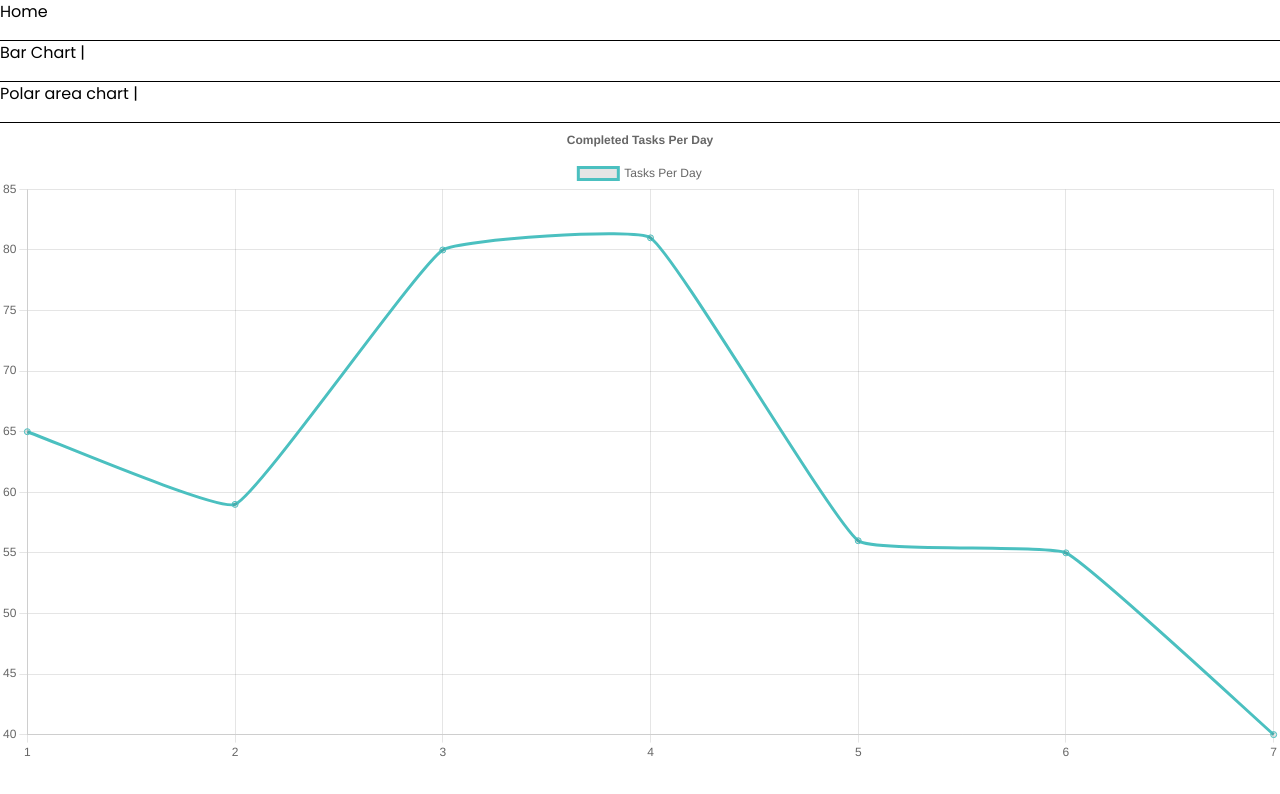
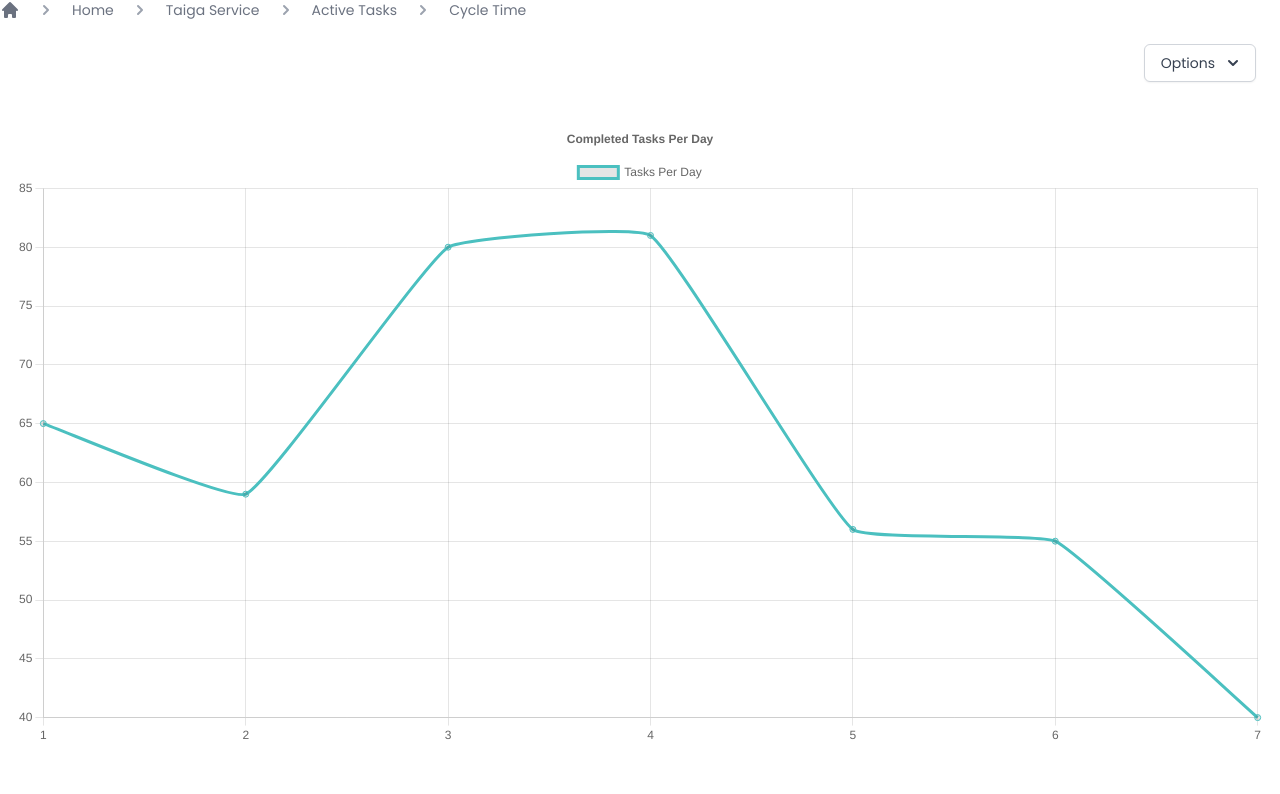
Before and after one commit to SER-516-Project-BullPen-Group-B/Team5_front_end, a React (Create React App) app: page /tasks-per-day in a window 1280 px wide. Shown: the top 794 px of the page. Built offline with nearby package versions, Linux system fonts and the light colour scheme.

Commit message:
ActiveTime Component: Code refactor and removed unused code block

```diff
--- a/src/pages/ChartApp.tsx
+++ /dev/null
@@ -1,58 +0,0 @@
-import {
-  Chart as ChartJS,
-  CategoryScale,
-  LinearScale,
-  BarElement,
-  Title,
-  Tooltip,
-  Legend,
-}
-from 'chart.js';
-import { Bar } from 'react-chartjs-2';
-
-ChartJS.register(
-  CategoryScale,
-  LinearScale,
-  BarElement,
-  Title,
-  Tooltip,
-  Legend
-);
-
-export const options = {
-  responsive: true,
-  plugins: {
-    legend: {
-      position: 'top' as const,
-    },
-    title: {
-      display: true,
-      text: 'Cycle Time per User Story',
-    },
-  },
-  scales: {
-    x: {
-      stacked: true,
-    },
-    y: {
-      stacked: true,
-    },
-  },
-};
-
-const labels = ['US_1', 'US_2', 'US_3', 'US_4', 'US_5', 'US_6', 'US_7'];
-
-export const data = {
-  labels,
-  datasets: [
-    {
-      label: 'Dataset 1',
-      data: [56,34,23,18,89,38,56],
-      backgroundColor: 'rgba(255, 99, 132, 0.5)',
-    },
-  ],
-};
-
-export default function App() {
-  return <Bar options={options} data={data} />;
-}
--- /dev/null
+++ b/src/pages/CycleTime.tsx
@@ -0,0 +1,22 @@
+import Nav from "../components/NavBar";
+import BarChart from "./BarChart";
+import DropDown from "../components/DropDown";
+
+function CycleTime() {
+  return (
+    <div>
+      <Nav />
+      <div className="flex justify-end ...">
+        <div className="m-6">
+          {" "}
+          <DropDown />
+        </div>
+      </div>
+      <div className="m-4">
+        <BarChart />
+      </div>
+    </div>
+  );
+}
+
+export default CycleTime;
--- a/src/pages/NoOfTasksPerDay.tsx
+++ b/src/pages/NoOfTasksPerDay.tsx
@@ -4,29 +4,23 @@ import {
   Tooltip,
   Legend,
   PointElement,
-  LineElement
-}
-from 'chart.js';
-import { Line } from 'react-chartjs-2';
-import { Link } from "react-router-dom";
+  LineElement,
+} from "chart.js";
+import Nav from "../components/NavBar";
+import { Line } from "react-chartjs-2";
+import DropDown from "../components/DropDown";
 
-ChartJS.register(
-  Title,
-  Tooltip,
-  Legend,
-  PointElement,
-  LineElement
-);
+ChartJS.register(Title, Tooltip, Legend, PointElement, LineElement);
 
 export const options = {
   responsive: true,
   plugins: {
     legend: {
-      position: 'top' as const,
+      position: "top" as const,
     },
     title: {
       display: true,
-      text: 'Completed Tasks Per Day',
+      text: "Completed Tasks Per Day",
     },
   },
   scales: {
@@ -39,47 +33,34 @@ export const options = {
   },
 };
 
-const labels = ['1', '2', '3', '4', '5', '6', '7'];
+const labels = ["1", "2", "3", "4", "5", "6", "7"];
 
 export const data = {
   labels: labels,
-  datasets: [{
-    label: 'Tasks Per Day',
-    data: [65, 59, 80, 81, 56, 55, 40],
-    fill: false,
-    borderColor: 'rgb(75, 192, 192)',
-    tension: 0.1
-  }]
+  datasets: [
+    {
+      label: "Tasks Per Day",
+      data: [65, 59, 80, 81, 56, 55, 40],
+      fill: false,
+      borderColor: "rgb(75, 192, 192)",
+      tension: 0.1,
+    },
+  ],
 };
 
 export default function NoOfTasksPerDay() {
   return (
     <div>
-      <nav
-        style={{
-          borderBottom: "solid 1px",
-          paddingBottom: "1rem",
-        }}
-      >
-        <Link to="/">Home</Link>
-      </nav>
-      <nav
-        style={{
-          borderBottom: "solid 1px",
-          paddingBottom: "1rem",
-        }}
-      >
-        <Link to="/barchart">Bar Chart</Link> |{" "}
-      </nav>
-      <nav
-        style={{
-          borderBottom: "solid 1px",
-          paddingBottom: "1rem",
-        }}
-      >
-        <Link to="/PolarChart">Polar area chart</Link> |{" "}
-      </nav>
-      <Line options={options} data={data} />
+      <Nav />
+      <div className="flex justify-end ...">
+        <div className="m-6">
+          {" "}
+          <DropDown />
+        </div>
+      </div>
+      <div className="m-4">
+        <Line options={options} data={data} />
+      </div>
     </div>
   );
 }
```
